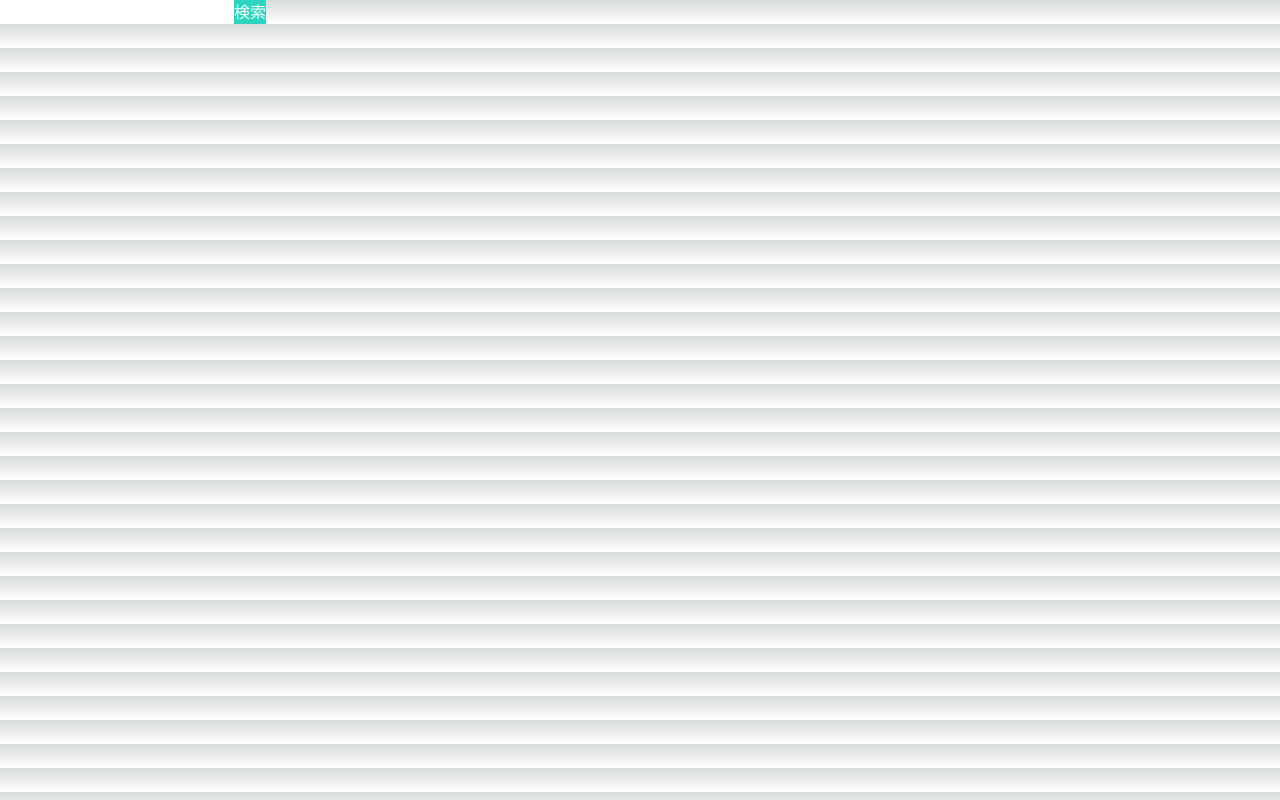
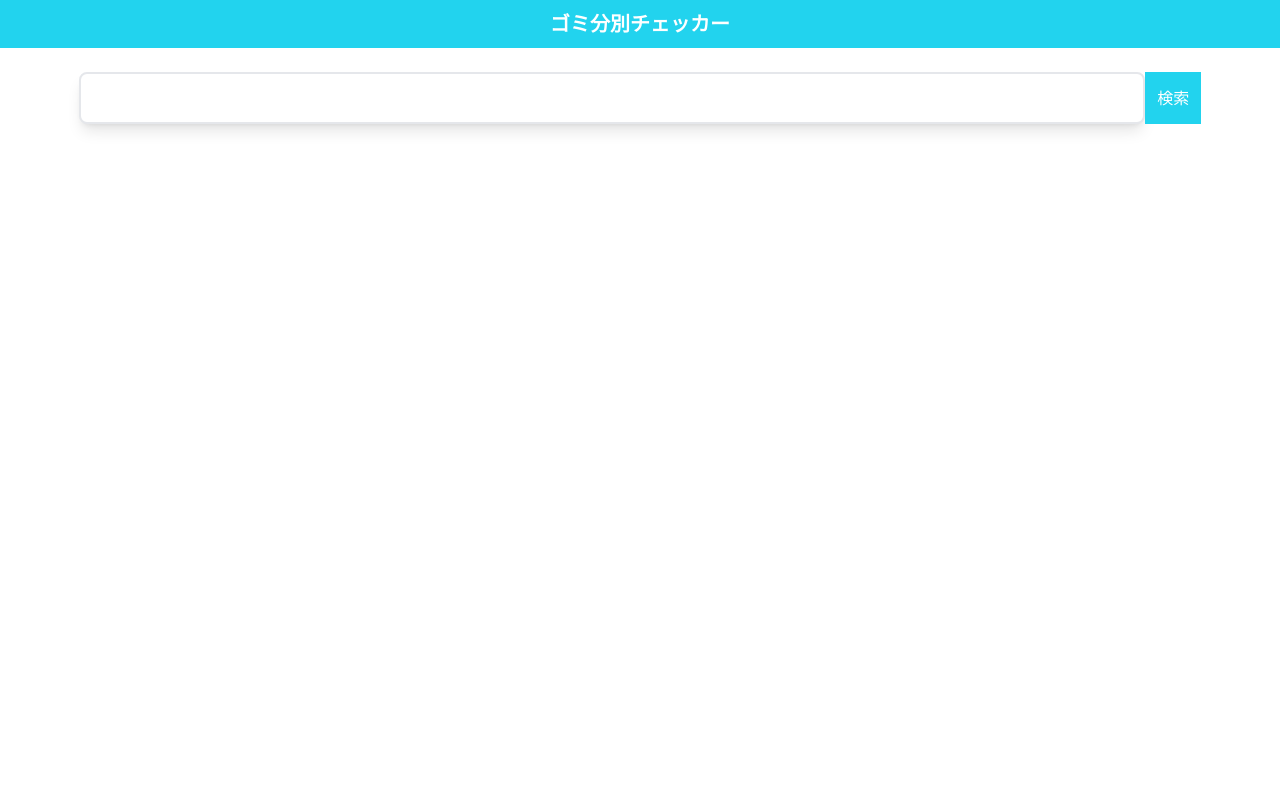
Before and after one commit to yoshiyoshiharu/item-throw-ways, a Next.js app in the folder frontend/: page / in a window 1280 px wide. Built offline with nearby package versions, Linux system fonts and the light colour scheme.

Commit message:
雛形作成

```diff
--- a/frontend/app/globals.css
+++ b/frontend/app/globals.css
@@ -1,27 +1,3 @@
 @tailwind base;
 @tailwind components;
 @tailwind utilities;
-
-:root {
-  --foreground-rgb: 0, 0, 0;
-  --background-start-rgb: 214, 219, 220;
-  --background-end-rgb: 255, 255, 255;
-}
-
-@media (prefers-color-scheme: dark) {
-  :root {
-    --foreground-rgb: 255, 255, 255;
-    --background-start-rgb: 0, 0, 0;
-    --background-end-rgb: 0, 0, 0;
-  }
-}
-
-body {
-  color: rgb(var(--foreground-rgb));
-  background: linear-gradient(
-      to bottom,
-      transparent,
-      rgb(var(--background-end-rgb))
-    )
-    rgb(var(--background-start-rgb));
-}
--- a/frontend/app/page.tsx
+++ b/frontend/app/page.tsx
@@ -1,12 +1,11 @@
-import Image from 'next/image'
+import Form from '../components/Form'
+import Header from '../components/Header'
 
 export default function Home() {
   return (
     <>
-      <form>
-        <input type="text" />
-        <button type="submit" className="bg-teal-400 text-white">検索</button>
-      </form>
+      <Header></Header>
+      <Form></Form>
     </>
   )
 }
--- /dev/null
+++ b/frontend/components/Form.tsx
@@ -0,0 +1,20 @@
+'use client'
+
+export default function Form() {
+  const handleSubmit = (event: any) => {
+    event.preventDefault()
+
+    alert('検索しました')
+  }
+
+  return (
+    <>
+      <form onSubmit={handleSubmit}>
+        <div className="flex w-full justify-center mt-6">
+          <input type="text" className="block w-10/12 h-10 p-6 border-2 rounded-lg shadow-lg shadow-black-500/40"/>
+          <button type="submit" className="bg-cyan-400 text-white box-border p-3">検索</button>
+        </div>
+      </form>
+    </>
+  )
+}
--- /dev/null
+++ b/frontend/components/Header.tsx
@@ -0,0 +1,9 @@
+export default function Header() {
+  return (
+    <>
+      <header className="bg-cyan-400 text-white text-center h-12 flex items-center justify-center">
+        <h1 className="text-xl font-bold">ゴミ分別チェッカー</h1>
+      </header>
+    </>
+  )
+}
```
